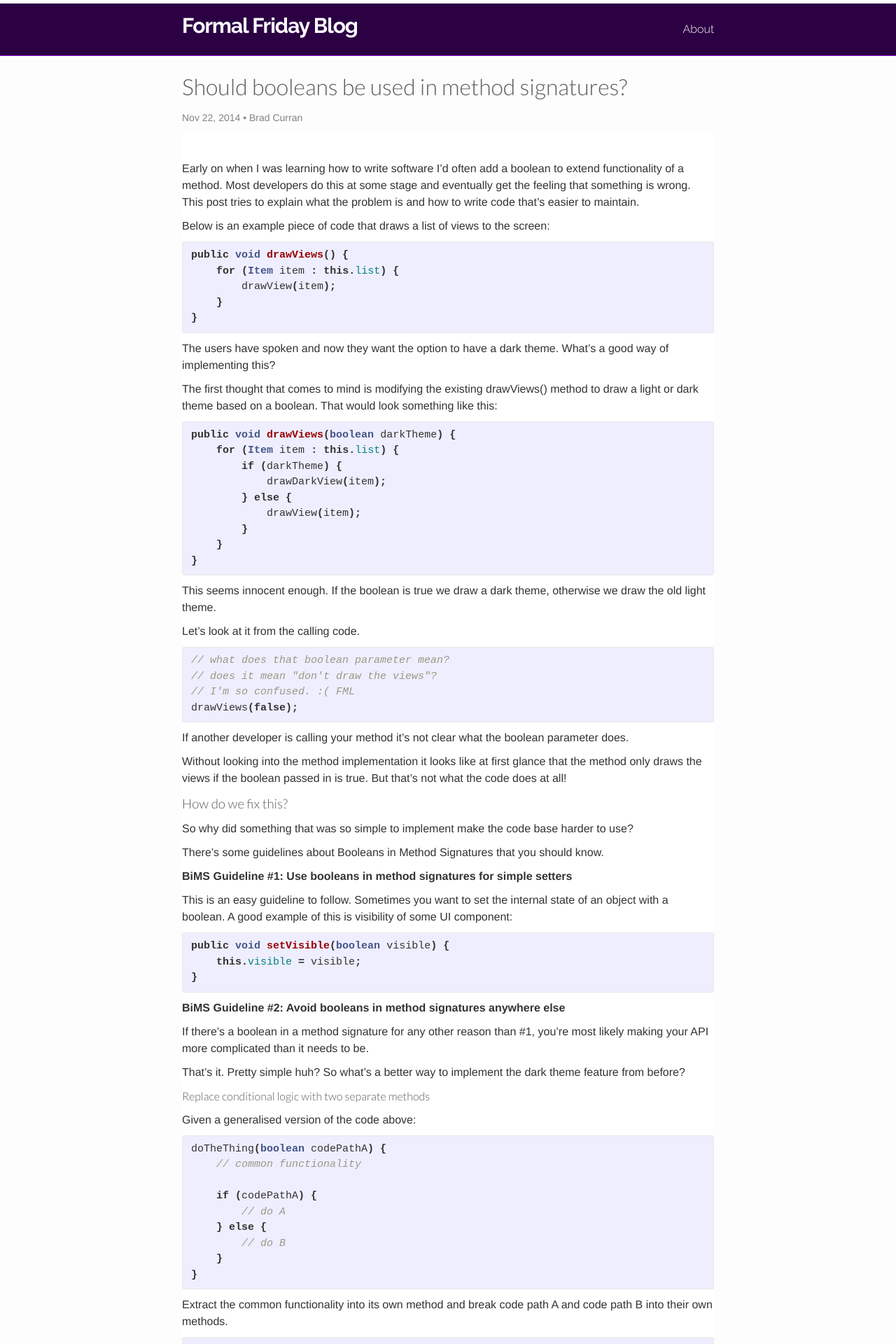
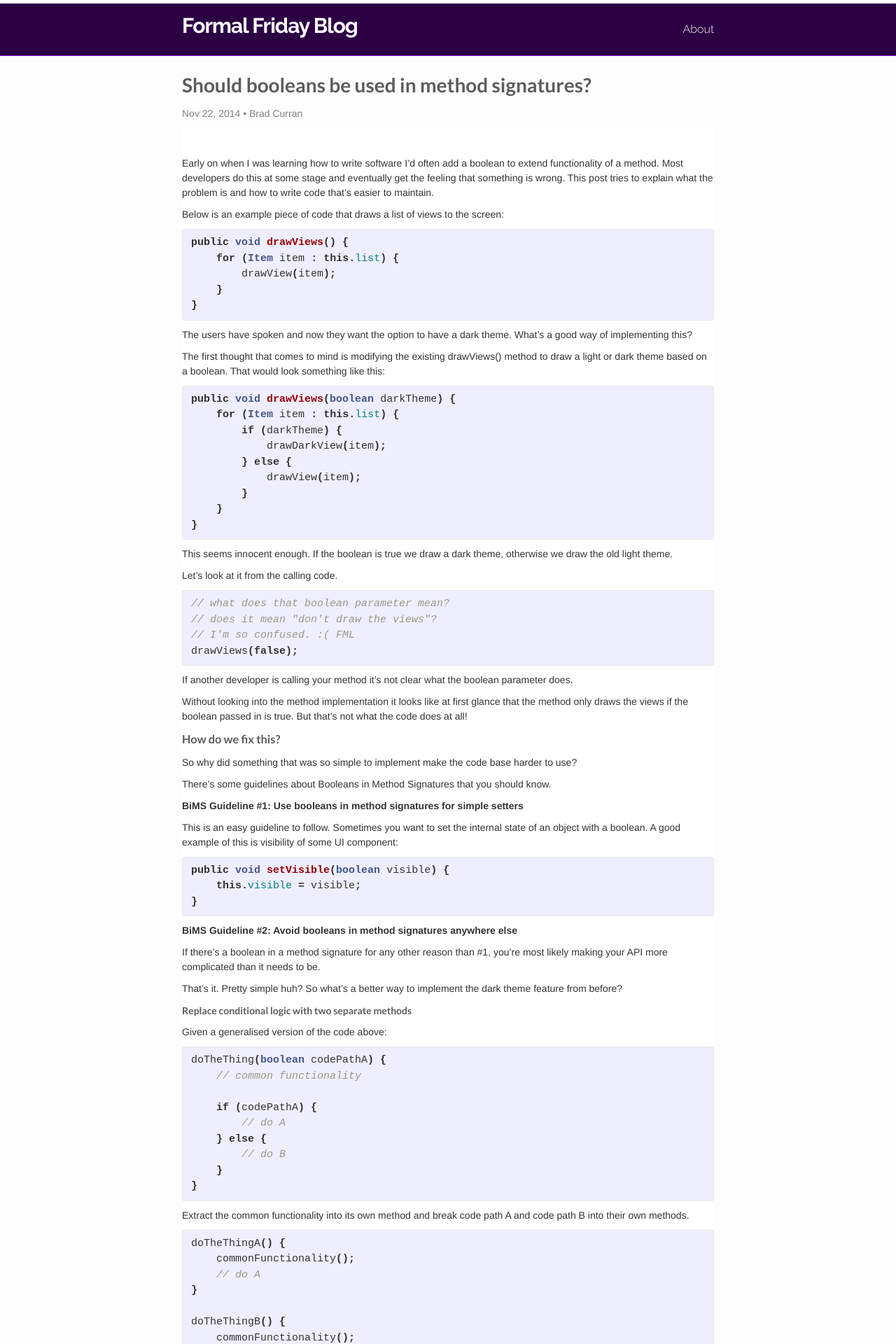
Before and after one commit to codebeer/codebeer.github.io, a Jekyll site: the page built from _posts/2014-11-22-booleans-in-method-signatures.markdown, in a window 1280 px wide. Shown: the top 1920 px of the page at 70% size. Built offline with Jekyll 4.4.1, drawn with Linux system fonts in a browser that asks for light colours.

Commit message:
Small changes to headings styles and misc

```diff
--- a/_sass/_base.scss
+++ b/_sass/_base.scss
@@ -71,16 +71,6 @@ li {
          margin-bottom: 0;
     }
 }
-
-
-
-/**
- * Headings
- */
-h1, h2, h3, h4, h5, h6 {
-    font-weight: 300;
-}
-
 
 
 /**
--- a/_sass/_layout.scss
+++ b/_sass/_layout.scss
@@ -246,7 +246,7 @@ article {
 
     background: #fff;
     padding: 40px 0;
-    font-size: 16px;
+    font-size: 14px;
 
     section{
         display: block;
--- a/css/main.scss
+++ b/css/main.scss
@@ -29,14 +29,17 @@ $white:			   #FFFFFF;
 $on-palm:          600px;
 $on-laptop:        800px;
 
-h1, h3, h4, h5 {
+h1, h2, h3, h4, h5 {
 	font-family: "Lato", "proxima-nova", "Helvetica Neue", Avenir, Arial, sans-serif;
 	color: $grey-color-dark;
+  font-weight: bold;
+  line-height: $base-line-height;
 }
 
-h2 {
-	font-weight: bold;
+h1 {
+  font-size: 175%;
 }
+
 
 // Using media queries with like this:
 // @include media-query($palm) {
```
